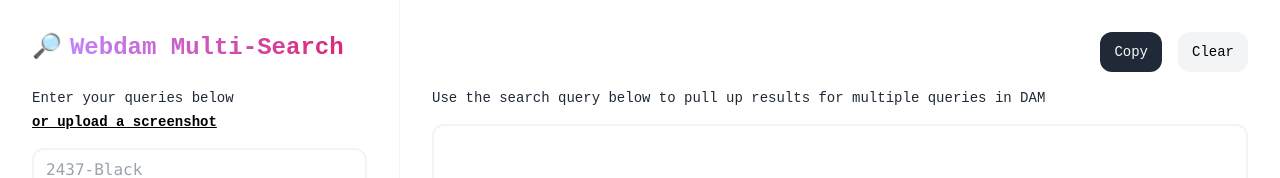
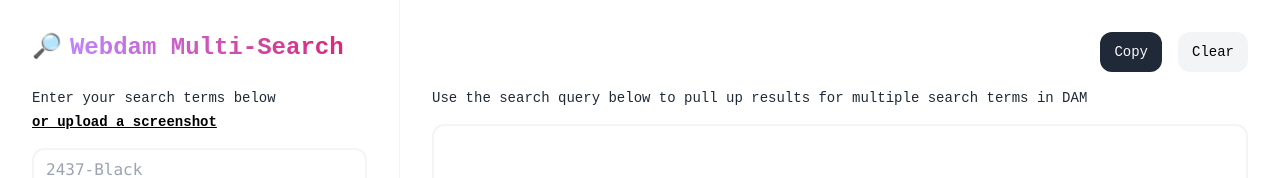
Before and after one commit to brittanycalla/product-search, a React (Create React App) app: page / in a window 1280 px wide. Shown: the top 178 px of the page. Built offline with nearby package versions, Linux system fonts and the light colour scheme.

Commit message:
update copy

```diff
--- a/src/App.js
+++ b/src/App.js
@@ -81,7 +81,7 @@ function App() {
           <div className='flex gap-2 mt-8'>
               <span className='text-2xl'>🔎</span><h1 className='text-2xl font-extrabold text-transparent bg-clip-text bg-gradient-to-r from-purple-400 to-pink-600'>Webdam Multi-Search</h1>
           </div>
-          <Textarea id='products' label='Enter your queries below' value={products} onImageUpload={handleImageUpload} onProductChange={e => setProducts(e.target.value)} />
+          <Textarea id='products' label='Enter your search terms below' value={products} onImageUpload={handleImageUpload} onProductChange={e => setProducts(e.target.value)} />
         </div>
         <Results results={results} copyMessage={copyMessage} isShowingMessage={isShowingMessage} onClear={clearProducts} onCopy={copyResults} />
       </div>
--- a/src/components/Results.jsx
+++ b/src/components/Results.jsx
@@ -9,7 +9,7 @@ const Results = ({ results, copyMessage, onCopy, onClear, isShowingMessage }) =>
           <Button text='Copy' handleClick={onCopy}/>
           <Button bgColor='bg-gray-100' textColor='gray-800' text='Clear' handleClick={onClear}/>
         </div>
-        <span className='text-sm text-gray-800'>Use the search query below to pull up results for multiple queries in DAM</span>
+        <span className='text-sm text-gray-800'>Use the search query below to pull up results for multiple search terms in DAM</span>
     <div className='w-full h-full min-h-[68px]  px-3 py-2 mt-10 bg-white border-2 border-gray-100 rounded-xl'>{results}</div>
     </div>
   )
```
